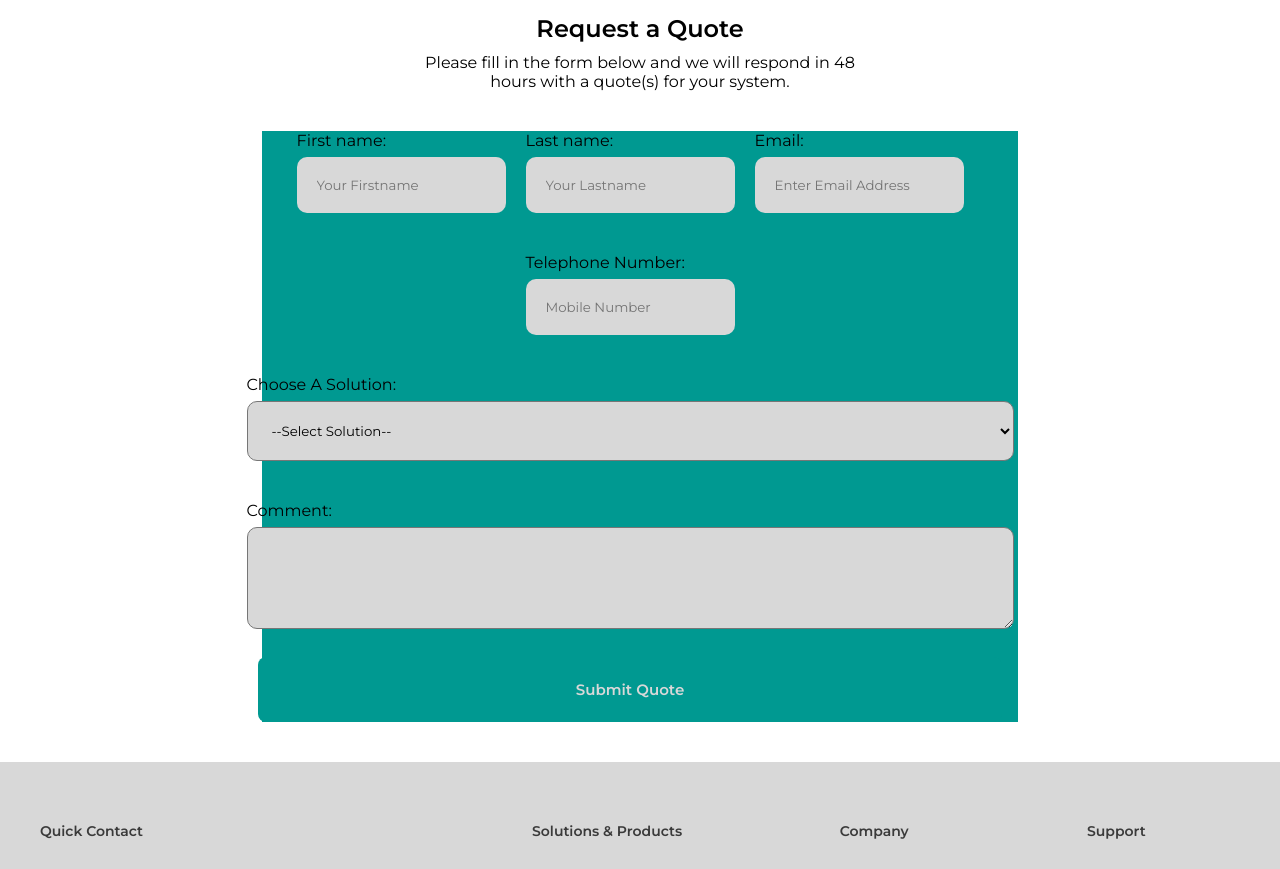
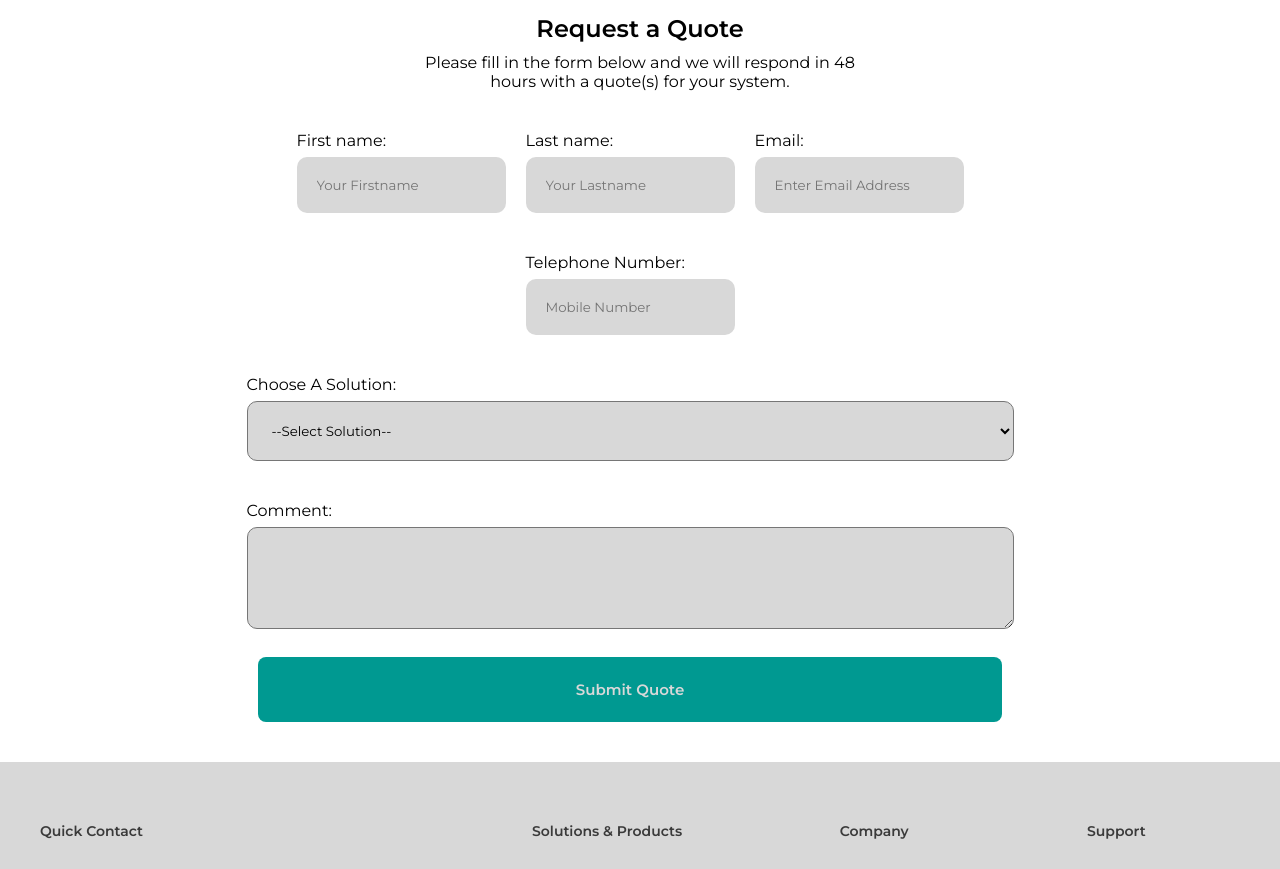
Before and after one commit to layiwola008/asdrenewable, a Next.js app: page /asd-renewables/quote in a window 1280 px wide. Shown: the part 400-1269 px from the top of the page. Built offline with nearby package versions, Linux system fonts and the light colour scheme.

Commit message:
Page shift error fixed

```diff
--- a/pages/index.js
+++ b/pages/index.js
@@ -15,7 +15,11 @@ const Home = () => {
 
       <Whyus />
 
+      <Whysolar />
 
+      <Energyforms />
+
+      <Community />
     </>
   );
 };
--- a/styles/quote.css
+++ b/styles/quote.css
@@ -2,7 +2,6 @@
   width: 70%;
   padding: 0;
   margin-bottom: 40px;
-  background-color: #009991;
   box-sizing: border-box;
 }
 .quote__desc {
```
